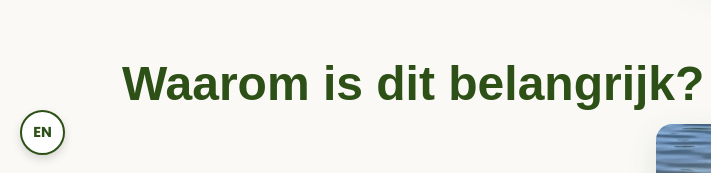
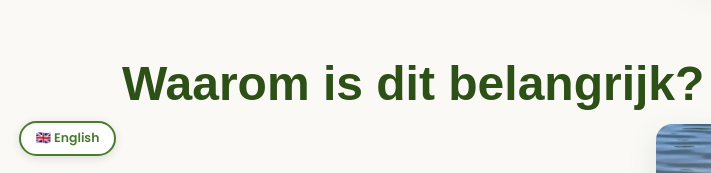
Before and after one commit to matsement/wildzoekers, a plain HTML site: page index.html in a window 1280 px wide. Shown: the part 625-798 px from the top of the page, 0-711 px from the left. Drawn offline with Linux system fonts and the light colour scheme; a web font is replaced by a local one.

Commit message:
Update index.html

```diff
--- a/index.html
+++ b/index.html
@@ -22,35 +22,32 @@
             z-index: 199;
         }
 
-        /* ===== LANGUAGE SWITCHER ===== */
-        .lang-switcher {
+        /* ===== LANGUAGE TOGGLE ===== */
+        .lang-toggle {
             position: fixed;
-            bottom: 20px;
-            left: 20px;
-            z-index: 1000;
+            bottom: 1.2rem;
+            left: 1.2rem;
+            z-index: 999;
         }
 
-        .lang-btn {
-            background: white;
-            color: var(--primary-green);
-            border: 2px solid var(--primary-green);
-            border-radius: 50%;
-            width: 45px;
-            height: 45px;
-            display: flex;
-            align-items: center;
-            justify-content: center;
-            font-weight: 700;
-            font-size: 0.9rem;
+        .lang-toggle a {
+            display: inline-block;
+            background: #fff;
+            border: 2px solid #4a7c2e;
+            color: #4a7c2e;
+            border-radius: 30px;
+            padding: .35rem .9rem;
+            font-size: .78rem;
+            font-weight: 600;
             text-decoration: none;
-            box-shadow: 0 4px 10px rgba(0,0,0,0.15);
-            transition: var(--transition);
+            font-family: 'Poppins', sans-serif;
+            box-shadow: 0 2px 10px rgba(0,0,0,.12);
+            transition: all 0.3s ease;
         }
 
-        .lang-btn:hover {
-            background: var(--primary-green);
-            color: white;
-            transform: scale(1.05);
+        .lang-toggle a:hover {
+            background: #4a7c2e;
+            color: #fff;
         }
 
         /* ===== HERO ===== */
@@ -90,12 +87,13 @@
             margin-bottom: 1rem;
         }
 
-        .hero-image {
+        .hero-media {
             width: 100%;
             height: 460px;
-            object-fit: cover;
             border-radius: 18px;
             box-shadow: 0 12px 40px rgba(45,80,22,0.14);
+            border: none;
+            object-fit: cover;
         }
 
         /* ===== ALGEMENE SECTIES ===== */
@@ -259,7 +257,7 @@
             .hero-content h2, section h2 {
                 font-size: 2.3rem;
             }
-            .hero-image {
+            .hero-media {
                 height: 320px;
             }
         }
@@ -274,8 +272,8 @@
     <img src="https://static.vecteezy.com/system/resources/previews/053/177/605/non_2x/detailed-and-vibrant-leaf-with-intricate-texture-and-green-color-free-png.png" alt="Groen blad" class="deco-leaf deco-leaf-mid" aria-hidden="true">
     <img src="https://www.pngall.com/wp-content/uploads/13/Fall-Leaves-PNG-Image-HD.png" alt="Herfstbladeren" class="deco-leaf deco-leaf-bottom" aria-hidden="true">
 
-    <div class="lang-switcher">
-        <a href="index-en.html" class="lang-btn">EN</a>
+    <div class="lang-toggle">
+        <a href="index-en.html">🇬🇧 English</a>
     </div>
 
     <div class="sticky-top">
@@ -303,7 +301,8 @@
             </p>
         </div>
         <div>
-            <img src="https://github.com/matsement/wildzoekers/blob/main/media/IMG_1857.jpg?raw=true" alt="Wilde vegetatie in de stad" class="hero-image">
+            <!-- Youtube Video Embed (Vervang src link met jouw video) -->
+            <iframe class="hero-media" src="https://www.youtube.com/embed/dQw4w9WgXcQ?si=abcdefgh" title="YouTube video player" frameborder="0" allow="accelerometer; autoplay; clipboard-write; encrypted-media; gyroscope; picture-in-picture; web-share" referrerpolicy="strict-origin-when-cross-origin" allowfullscreen></iframe>
         </div>
     </section>
 
@@ -341,8 +340,8 @@
                     <p>Fysieke informatieborden en verstopte 3D-geprinte insecten vallen direct op in de wijk. Ze wekken nieuwsgierigheid, waardoor voorbijgangers de insecten scannen en zo de natuur spelenderwijs leren ontdekken.</p>
                 </div>
                 <div class="step-media step-media-double">
-                    <img src="media/informatiebord.jpg" alt="Fysiek informatiebord" class="step-img" onerror="this.src='https://placehold.co/300x200?text=Informatiebord'">
-                    <img src="media/3d-insect.jpg" alt="3D-geprint insect" class="step-img" onerror="this.src='https://placehold.co/300x200?text=3D+Insecten'">
+                    <img src="media/IMG_1874.jpg" alt="Fysiek informatiebord" class="step-img" onerror="this.src='https://placehold.co/300x200?text=Informatiebord'">
+                    <img src="media/IMG_1895.heic" alt="3D-geprint insect" class="step-img" onerror="this.src='https://placehold.co/300x200?text=3D+Insecten'">
                 </div>
             </div>
 
```
